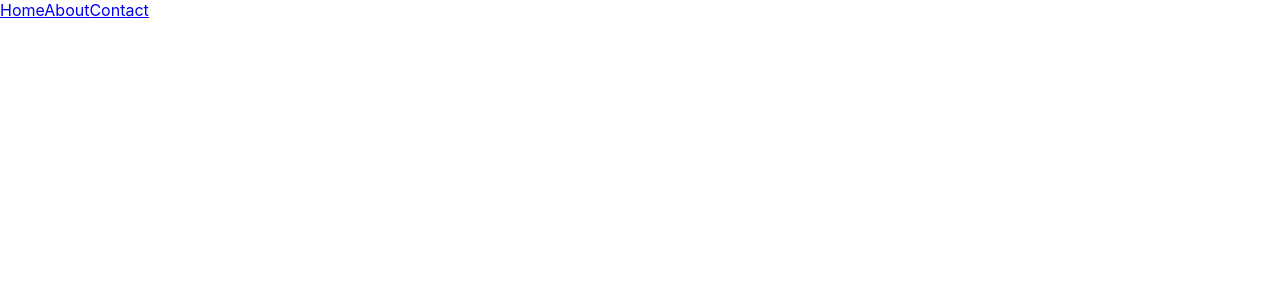
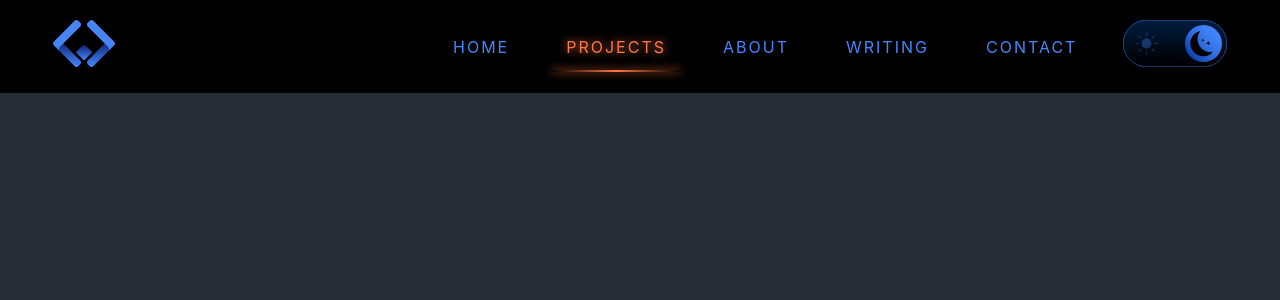
Before and after one commit to WillCBurroughs/personal_website, a React (Create React App) app in the folder personal_website/: page /projects in a window 1280 px wide. Before the commit this address had no page. Shown: the top 300 px of the page. Built offline with nearby package versions, Linux system fonts and the light colour scheme; a web font is replaced by a local one.

Commit message:
Adding activated tab

```diff
--- a/personal_website/src/index.css
+++ b/personal_website/src/index.css
@@ -89,6 +89,7 @@ h1, h2, h3 {
 .inactiveTab {
     color: #4387FF;
     text-decoration: none;
+    transition: color 0.3s ease;
 }
 
 .inactiveTab:hover {
--- a/personal_website/src/pages/App.js
+++ b/personal_website/src/pages/App.js
@@ -3,6 +3,8 @@ import { BrowserRouter as Router, Routes, Route, Link } from "react-router-dom";
 import Home from "./Home";
 import About from "./About";
 import Contact from "./Contact";
+import Projects from "./Projects";
+import Writing from "./Writing";
 
 function App() {
   return (
@@ -18,6 +20,8 @@ function App() {
         {/* Routes */}
         <Routes>
           <Route path="/" element={<Home />} />
+          <Route path="/projects" element = {<Projects/>} />
+          <Route path="/writing" element = {<Writing/>} />
           <Route path="/about" element={<About />} />
           <Route path="/contact" element={<Contact />} />
         </Routes>
--- a/personal_website/src/pages/Projects.js
+++ b/personal_website/src/pages/Projects.js
@@ -0,0 +1,18 @@
+import React from "react";
+import NavBarDesktop from '../components/molecules/NavBarDesktop';
+import '../App.css';
+
+
+
+export default function Projects() {
+  return (
+
+    <div className="App">
+      <header className="App-header">
+      <NavBarDesktop/>
+
+      </header>
+    </div>
+
+  );
+}
```
